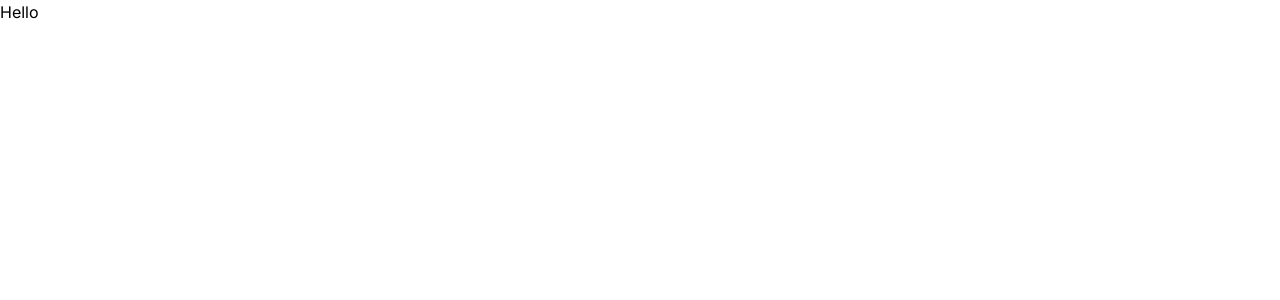
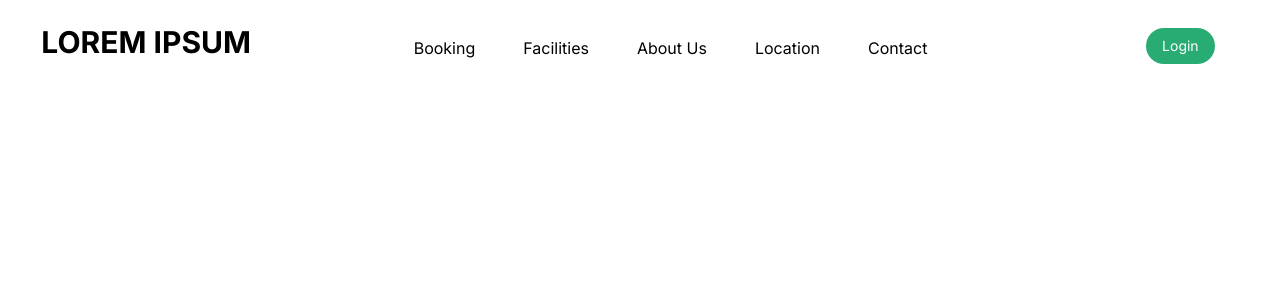
Before and after one commit to Varshil-B-Shah/DJCSI_WebTask_VarshilShah, a Next.js app: page / in a window 1280 px wide. Shown: the top 300 px of the page. Built offline with nearby package versions, Linux system fonts and the light colour scheme.

Commit message:
Navbar added

```diff
--- a/app/globals.css
+++ b/app/globals.css
@@ -23,3 +23,54 @@ body {
     text-wrap: balance;
   }
 }
+
+.dropbtn {
+  background-color: transparent;
+  color: black;
+  padding: 16px;
+  font-size: 16px;
+  border: none;
+}
+
+/* The container <div> - needed to position the dropdown content */
+.dropdown {
+  position: relative;
+  display: inline-block;
+}
+
+/* Dropdown Content (Hidden by Default) */
+.dropdown-content {
+  display: none;
+  position: absolute;
+  top: 46px;
+  right: 2px;
+  background-color: #f1f1f1;
+  width: 150px;
+  box-shadow: 0px 8px 16px 0px rgba(0,0,0,0.2);
+  z-index: 1;
+}
+
+/* Links inside the dropdown */
+.dropdown-content a {
+  color: black;
+  padding: 10px 14px;
+  text-decoration: none;
+  display: block;
+}
+
+/* Change color of dropdown links on hover */
+.dropdown-content a:hover {background-color: #ddd;}
+
+/* Show the dropdown menu on hover */
+.dropdown:hover .dropdown-content {display: block;}
+
+/* Change the background color of the dropdown button when the dropdown content is shown */
+.dropdown:hover .dropbtn {background-color: rgb(156, 132, 132);}
+
+#button:hover {
+  background-color: rgb(53, 180, 95);
+  color: white;
+}
+body {
+  overflow-x:hidden;
+}
--- a/app/page.tsx
+++ b/app/page.tsx
@@ -1,7 +1,7 @@
-import Image from "next/image";
+import { Navbar } from "@/components/Navbar";
 
 export default function Home() {
   return (
-    <div>Hello</div>
+    <div><Navbar /></div>
   );
 }
--- /dev/null
+++ b/components/Navbar.tsx
@@ -0,0 +1,48 @@
+import { FaLongArrowAltRight } from "react-icons/fa";
+import { IoMdArrowDropdown } from "react-icons/io";
+
+export const Navbar = () => {
+  return (
+    <div className="w-full h-24 p-4">
+      <div className="pl-2 pr-8 pb-5 pt-2 flex justify-around lg:gap-32 md:gap-12 gap-5 md:h-auto h-20">
+        <div className="lg:text-3xl hidden md:block md:text-xl text-2xl font-bold md:w-auto w-[600px]">LOREM IPSUM</div>
+        <div className="lg:pt-2 lg:pb-0 md:flex hidden md:pb-4 lg:mr-14 text-center justify-around items-center">
+          <ul className="flex lg:gap-12 md:gap-5 lg:text-base md:text-sm lg:items-center">
+            <li>Booking</li>
+            <li>Facilities</li>
+            <li>About Us</li>
+            <li>Location</li>
+            <li>Contact</li>
+          </ul>
+        </div>
+        <div>
+          <button className="py-2 md:block hidden lg:mt-1 md:mb-3 lg:mb-0 px-4 rounded-3xl bg-[#28ac74] hover:bg-green-600 duration-300 text-white md:text-sm">
+            Login
+          </button>
+        </div>
+        <div className="h-20 items-start justify-end py-3 md:hidden flex gap-11">
+        <div className="w-auto">
+        <div className="text-xl font-bold md:w-auto w-[200px]">LOREM IPSUM</div>
+        </div>
+        <div>
+          <div className="dropdown">
+            <button className="dropbtn relative bottom-2 left-4">
+              <IoMdArrowDropdown />
+            </button>
+            <div className="dropdown-content">
+              <a href="/">Booking</a>
+              <a href="/">Facilities</a>
+              <a href="/">About Us</a>
+              <a href="/">Location</a>
+              <a href="/">Contact</a>
+              <a href="/" className="flex bg-[#28ac74] text-white hover:text-black rounded-md duration-300 justify-center items-center" id="button">
+                Login{" "}
+              </a>
+            </div>
+          </div>
+        </div>
+      </div>
+      </div>
+    </div>
+  );
+};
```
Also changed, not shown: package.json (+5 -4 lines), 1 other file (tests, documents, lock files or other folders).
